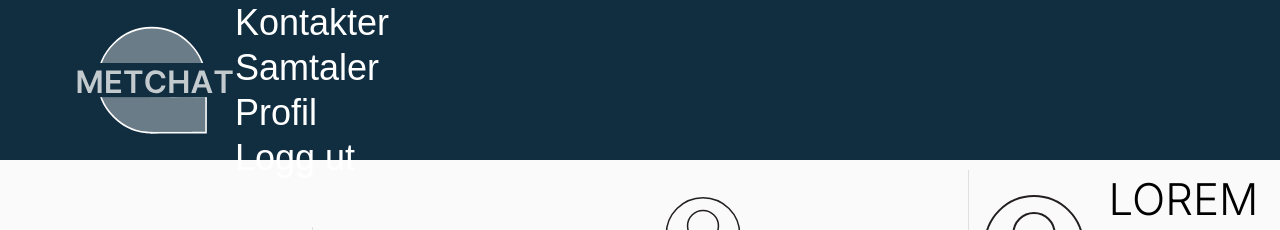
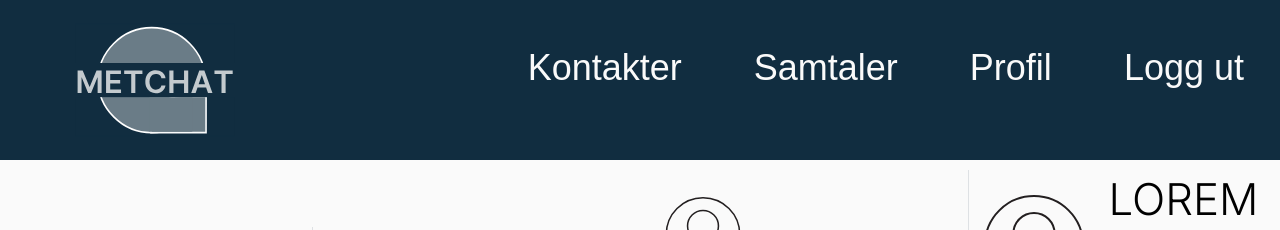
Before and after one commit to nargesirezaei/bachelor-metchat, a React (Create React App) app in the folder client/: page /samtaler in a window 1280 px wide. Shown: the top 230 px of the page. Built offline with nearby package versions, Linux system fonts and the light colour scheme; no server answers; sample sign-in values are in the browser's storage; a web font is replaced by a local one.

Commit message:
Made navigation prettier on both user and admin side. Simplified css in nav.css

```diff
--- a/client/src/admin/AdminNav.jsx
+++ b/client/src/admin/AdminNav.jsx
@@ -2,11 +2,11 @@ import { Link } from "react-router-dom";
 
 function AdminNav() {
   return (
-    <nav className="admin-nav">
+    <nav className="main-menu">
       <Link to="/admin">
         <img src="Logo.svg" alt="Logo" />
       </Link>
-      <ul className="admin-nav-items">
+      <ul className="main-nav">
         <li className="nav-item">
           <Link to="/admin/brukere" className="nav-item">
             Brukere
--- a/client/src/components/MainNav.jsx
+++ b/client/src/components/MainNav.jsx
@@ -2,21 +2,21 @@ import { Link } from "react-router-dom";
 
 function Nav() {
   return (
-    <nav>
+    <nav className="main-menu">
       <Link to="/">
         <img src="Logo.svg" alt="logo" />
       </Link>
       <ul className="main-nav">
-        <li>
+        <li className="nav-item">
           <Link to="/kontakter">Kontakter</Link>
         </li>
-        <li>
+        <li className="nav-item">
           <Link to="/samtaler">Samtaler</Link>
         </li>
-        <li>
+        <li className="nav-item">
           <Link to="/profil">Profil</Link>
         </li>
-        <li>
+        <li className="nav-item">
           <Link to="/logut">Logg ut</Link>
         </li>
       </ul>
--- a/client/src/nav.css
+++ b/client/src/nav.css
@@ -19,6 +19,7 @@ nav {
   display: flex;
   flex-direction: row;
   position: fixed;
+  justify-content: space-between;
   top: 0;
   left: 0;
   right: 0;
@@ -36,31 +37,25 @@ nav img {
   margin-left: 75px;
 }
 
-/* ---- USER: Logged in ----- */
-.main-nav a {
-  color: #ffffff;
+/* ---- Logged in as User or admin ----- */
+.main-menu {
+  display: flex;
+  flex-direction: row;
+  align-items: center;
   text-decoration: none;
 }
 
-.main-nav .push {
-  margin-top: 20px;
-  margin-right: 75px;
+.main-nav {
+  text-decoration: none;
+  display: flex;
+  flex-direction: row;
+  align-items: center;
 }
-
-/* ---- ADMIN ----- */
-.admin-nav a {
-  color: #ffffff;
+.main-nav a {
+  color: #fafafa;
   text-decoration: none;
 }
 
-.admin-nav-items {
-  color: #fafafa;
-  text-decoration: none;
-  display: flex;
-  flex-direction: row;
-  justify-content: space-between;
+.nav-item {
+  padding: 1em;
 }
-
-.nav-item {
-  justify-content: space-between;
-}
```
